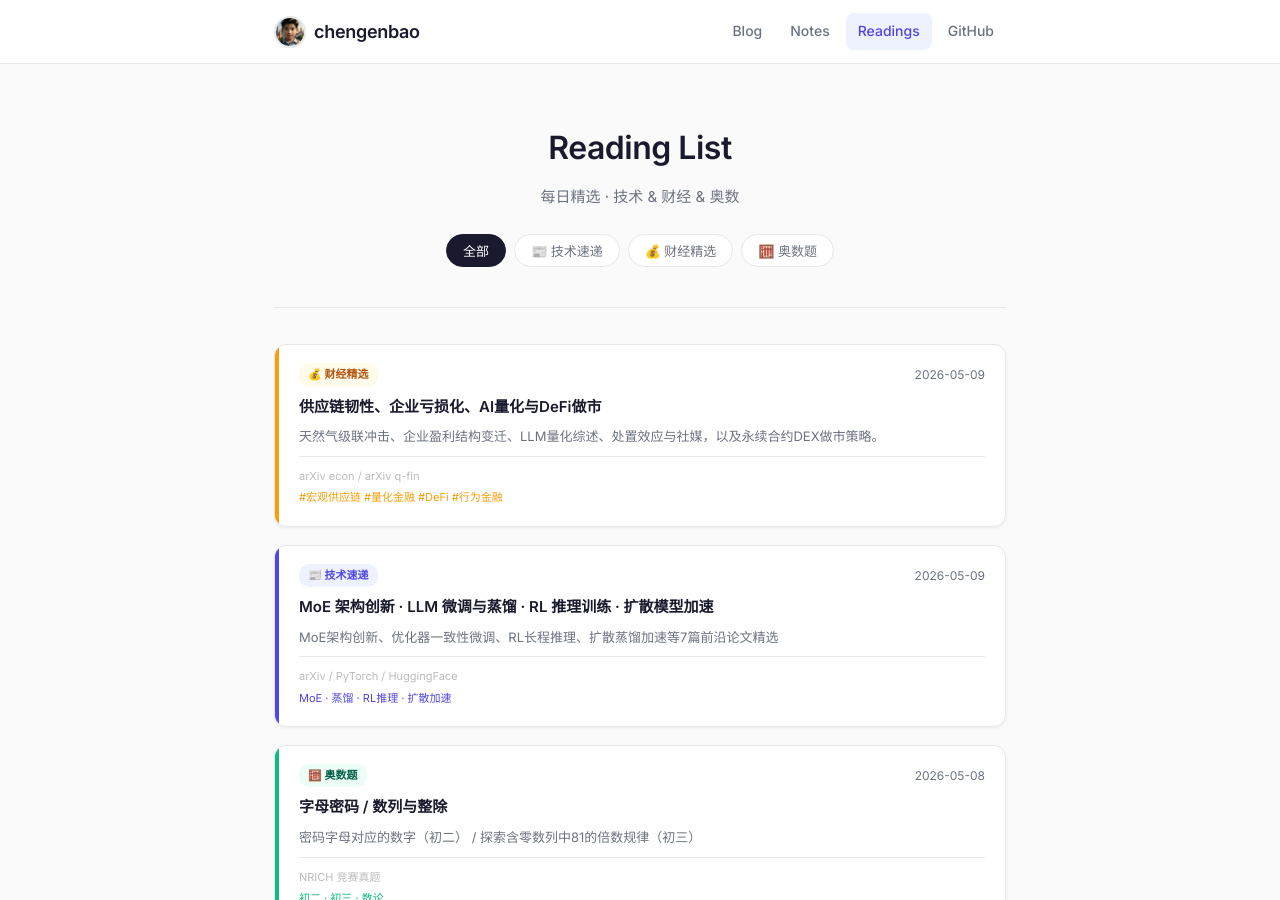
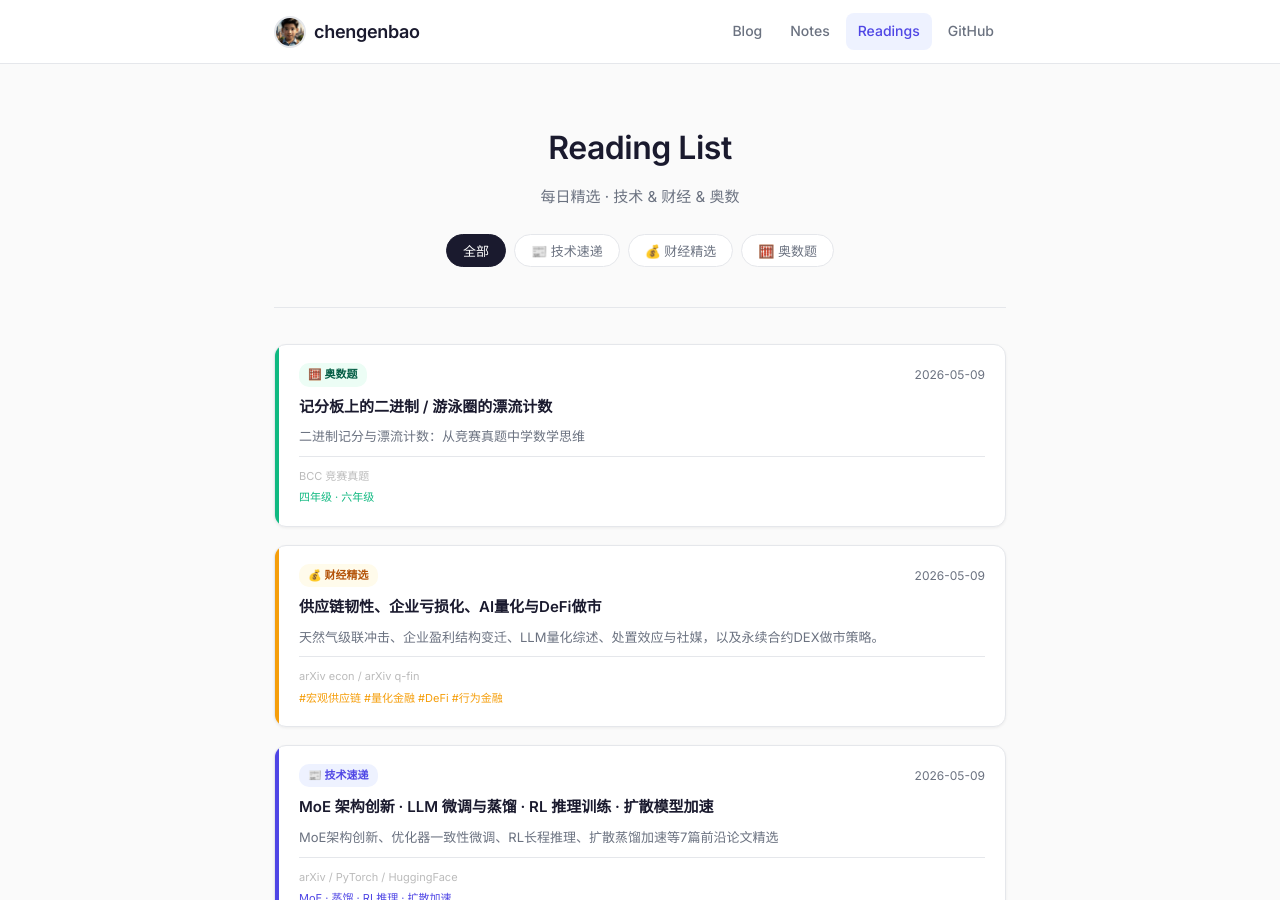
Before and after one commit to chengenbao/chengenbao.github.io, a Jekyll site: the page built from reading-list/index.md, in a window 1280 px wide and 900 px high. Built offline with Jekyll 4.4.1, drawn with Linux system fonts in a browser that asks for light colours.

Commit message:
add math card 2026-05-09

```diff
--- a/reading-list/index.md
+++ b/reading-list/index.md
@@ -18,6 +18,7 @@
   </div>
 
   <div class="rl-grid">
+<a class="rl-card math" href="/reading-list/2026-05-09-math/"><div class="rl-accent"></div><div class="rl-body"><div class="rl-top"><span class="rl-badge math">🧮 奥数题</span><time>2026-05-09</time></div><h2>记分板上的二进制 / 游泳圈的漂流计数</h2><p>二进制记分与漂流计数：从竞赛真题中学数学思维</p><div class="rl-meta"><span class="rl-source">BCC 竞赛真题</span><span class="rl-tags">四年级 · 六年级</span></div></div></a>
 <a class="rl-card finance" href="/reading-list/2026-05-09-finance-daily/">
   <div class="rl-accent"></div>
   <div class="rl-body">
```
